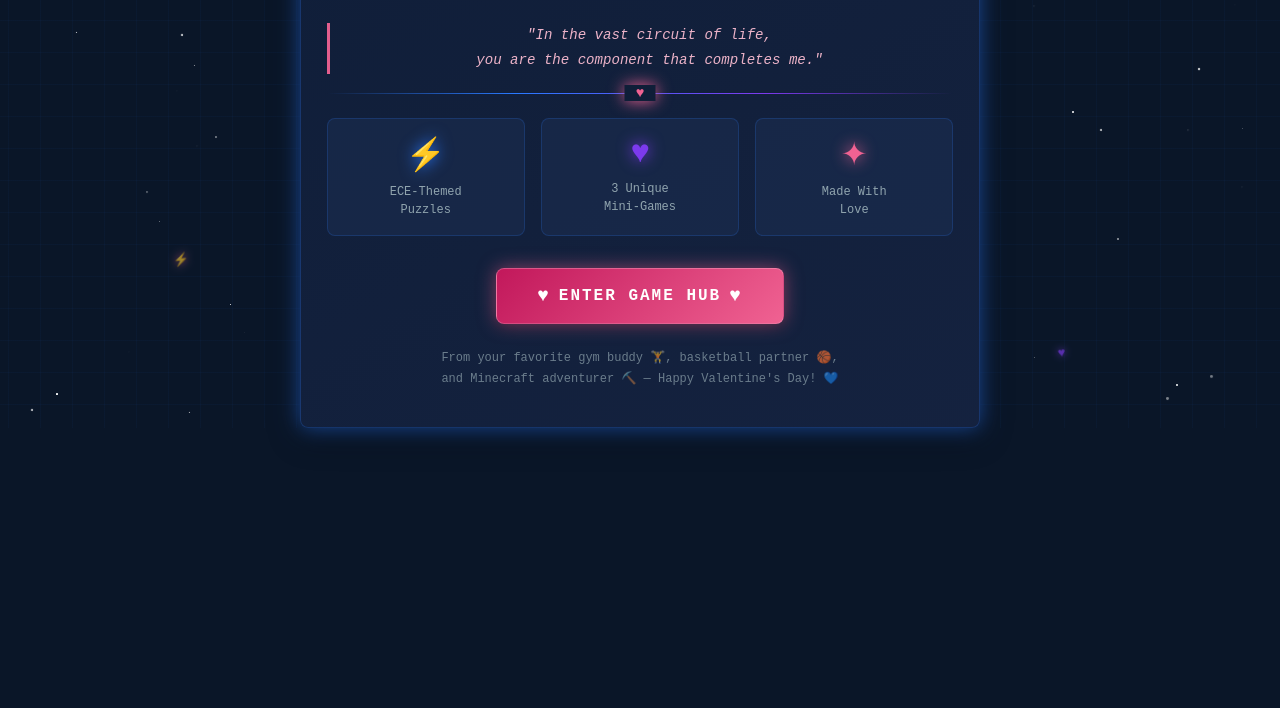
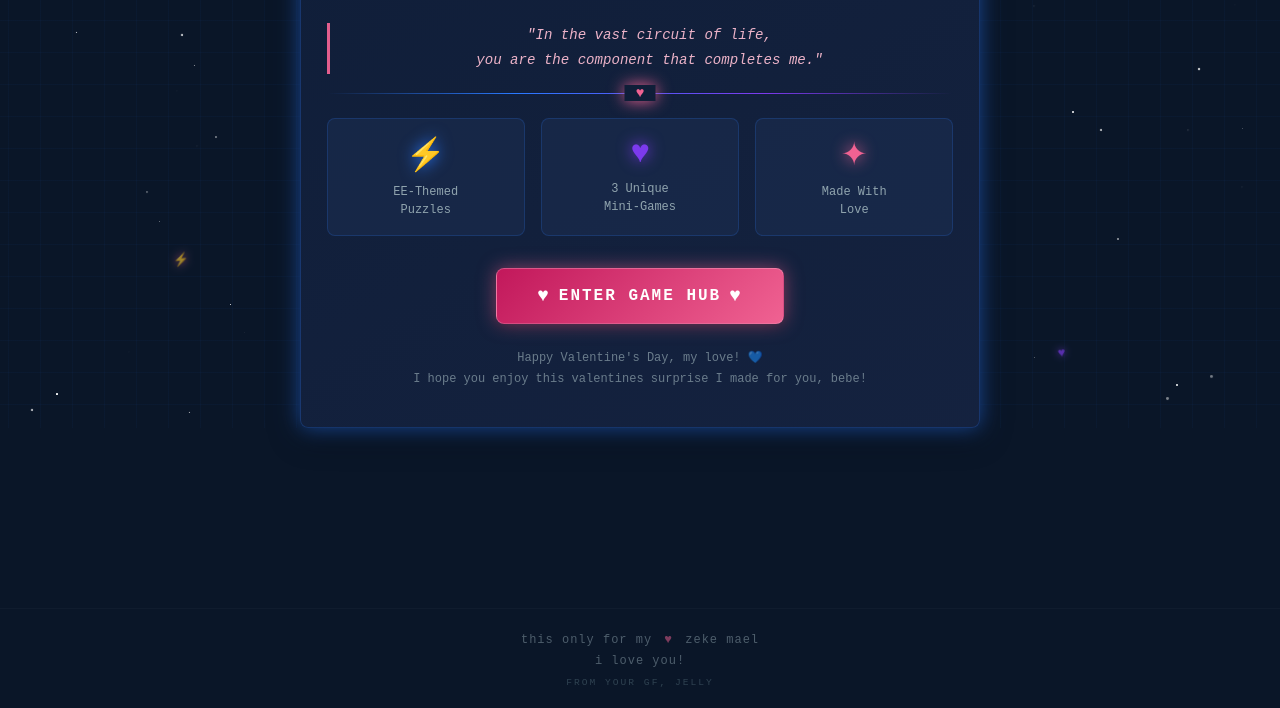
Before and after one commit to gela08/valentines_surprise, a plain HTML site: page index.html in a window 1280 px wide. Shown: the part 372-1080 px from the top of the page. Before the commit the page ends 940 px from the top, so only its background shows below. Drawn offline with Linux system fonts and the light colour scheme.

Commit message:
for bebe

```diff
--- a/index.html
+++ b/index.html
@@ -42,7 +42,7 @@
     <div class="feature-grid">
       <div class="feature">
         <span class="feature-icon" style="color:var(--blue)">⚡</span>
-        <div class="feature-text">ECE-Themed<br>Puzzles</div>
+        <div class="feature-text">EE-Themed<br>Puzzles</div>
       </div>
       <div class="feature">
         <span class="feature-icon" style="color:var(--vio)">♥</span>
@@ -63,8 +63,9 @@
     </div>
 
     <p style="margin-top:1.5rem;font-size:.75rem;opacity:.7">
-      From your favorite gym buddy 🏋️, basketball partner 🏀,<br>
-      and Minecraft adventurer ⛏️ — Happy Valentine's Day! 💙
+      Happy Valentine's Day, my love! 💙
+      <br>
+      I hope you enjoy this valentines surprise I made for you, bebe!
     </p>
   </div>
 </div>
@@ -90,7 +91,7 @@
         </div>
       </div>
       <div class="gcard-tags">
-        <span class="tag">ECE Puzzle</span>
+        <span class="tag">EE Puzzle</span>
         <span class="tag">3 Rounds</span>
         <span class="tag">Logic</span>
       </div>
@@ -120,7 +121,7 @@
         <div class="gcard-ico">◉</div>
         <div>
           <div class="gcard-name">Memory Match</div>
-          <div class="gcard-desc">Pair ECE symbols and Valentine icons</div>
+          <div class="gcard-desc">Pair EE symbols and Valentine icons</div>
         </div>
       </div>
       <div class="gcard-tags">
@@ -244,4 +245,14 @@
 
 <script src="script.js"></script>
 </body>
+
+<footer class="valentine-footer">
+  <p class="love-text">
+    this only for my <span class="floating-heart">♥</span> zeke mael <br>i love you! </p>
+  <div class="social-mini">
+    <!-- <span>From your favorite post workout pic viewer 🏋️, cheerleader 🏀, and Minecraft adventurer ⛏️  -->
+      <!-- <br><br>  -->
+    from your gf, jelly</span>
+  </div>
+</footer>
 </html>
--- a/style.css
+++ b/style.css
@@ -607,3 +607,47 @@ p{color:var(--dim2);font-size:.85rem;text-align:center;line-height:1.75;margin:.
 @media(min-width:768px){
   .game-grid{grid-template-columns:repeat(auto-fit,minmax(280px,1fr))}
 }
+
+
+/* ═══════════════════════════════════════════
+   CYBER-CUTE FOOTER (THEME ALIGNED)
+═══════════════════════════════════════════ */
+/* ═══════════════════════════════════════════
+   MINIMAL THEME FOOTER
+═══════════════════════════════════════════ */
+.valentine-footer {
+    padding: 20px 10px;
+    text-align: center;
+    border-top: 1px solid rgba(144, 164, 174, 0.1); /* Very faint line */
+    margin-top: 40px;
+    font-family: var(--font);
+    opacity: 0.5; /* Makes it blend into the background */
+    transition: opacity 0.3s ease;
+}
+
+/* Lights up slightly when you hover over it */
+.valentine-footer:hover {
+    opacity: 0.8;
+}
+
+.love-text {
+    color: var(--dim2);
+    font-size: 0.75rem;
+    letter-spacing: 1px;
+    margin: 0;
+}
+
+.floating-heart {
+    color: var(--pink);
+    font-size: 0.8rem;
+    margin: 0 4px;
+    display: inline-block;
+}
+
+.social-mini {
+    color: var(--dim);
+    font-size: 0.6rem;
+    margin-top: 5px;
+    text-transform: uppercase;
+    letter-spacing: 2px;
+}
```
